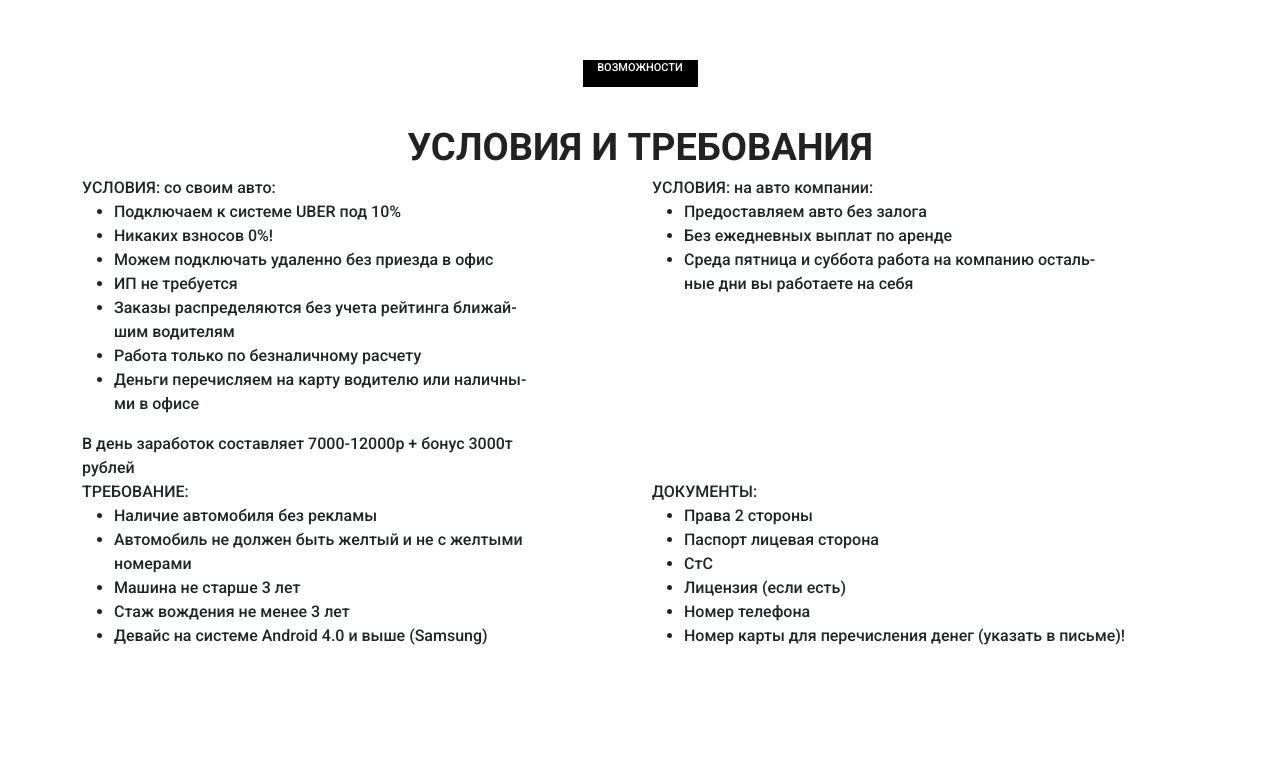
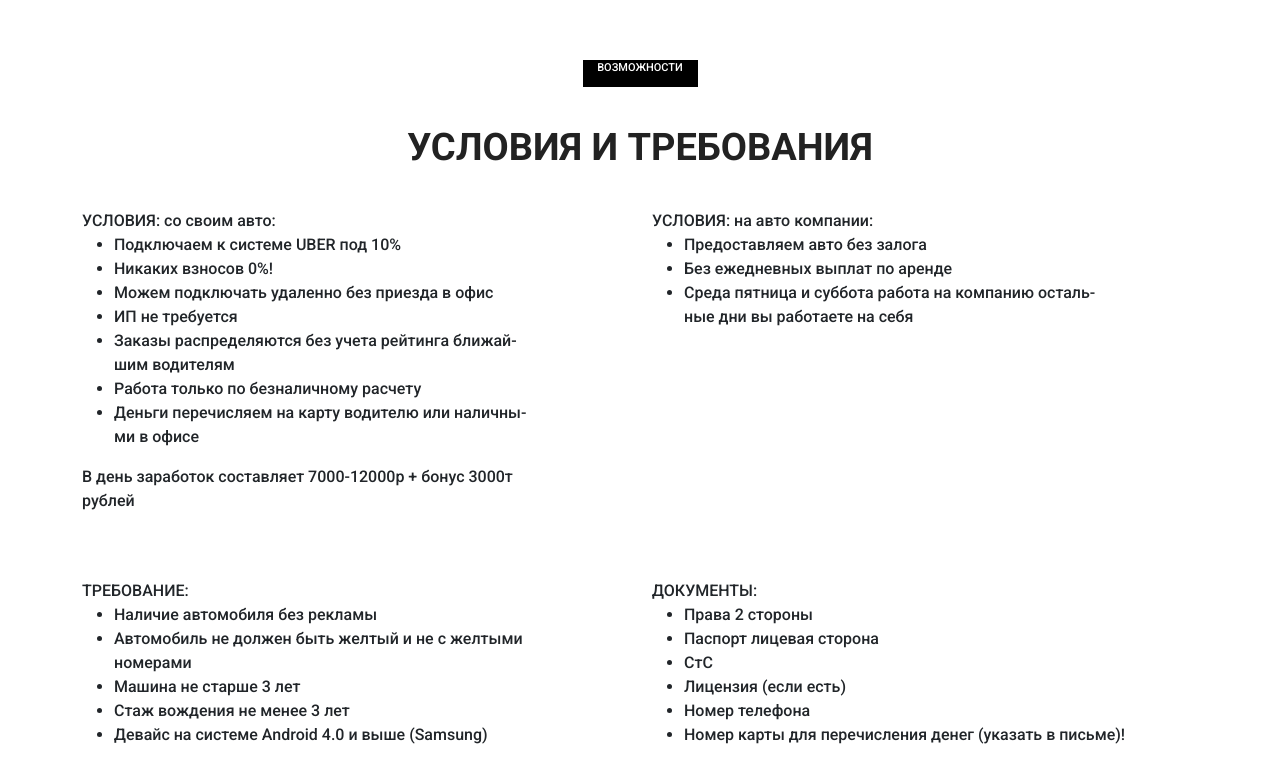
Before and after one commit to Olga841/Uber_bootstrap, a plain HTML site: page index.html in a window 1280 px wide. Shown: the part 3626-4409 px from the top of the page. Before the commit the page ends 4377 px from the top, so only its background shows below. Drawn offline with nearby package versions, Linux system fonts and the light colour scheme; files that its build step writes are made by us from their sources.

Commit message:
add styles for requirements_block

```diff
--- a/sass/style.sass
+++ b/sass/style.sass
@@ -306,4 +306,7 @@ nav
     color: #222222
 
 .requirements
-  padding: 66px 0 87px 0
+  padding: 66px 0 54px 0
+
+  &_block
+    margin: 33px 0
```
